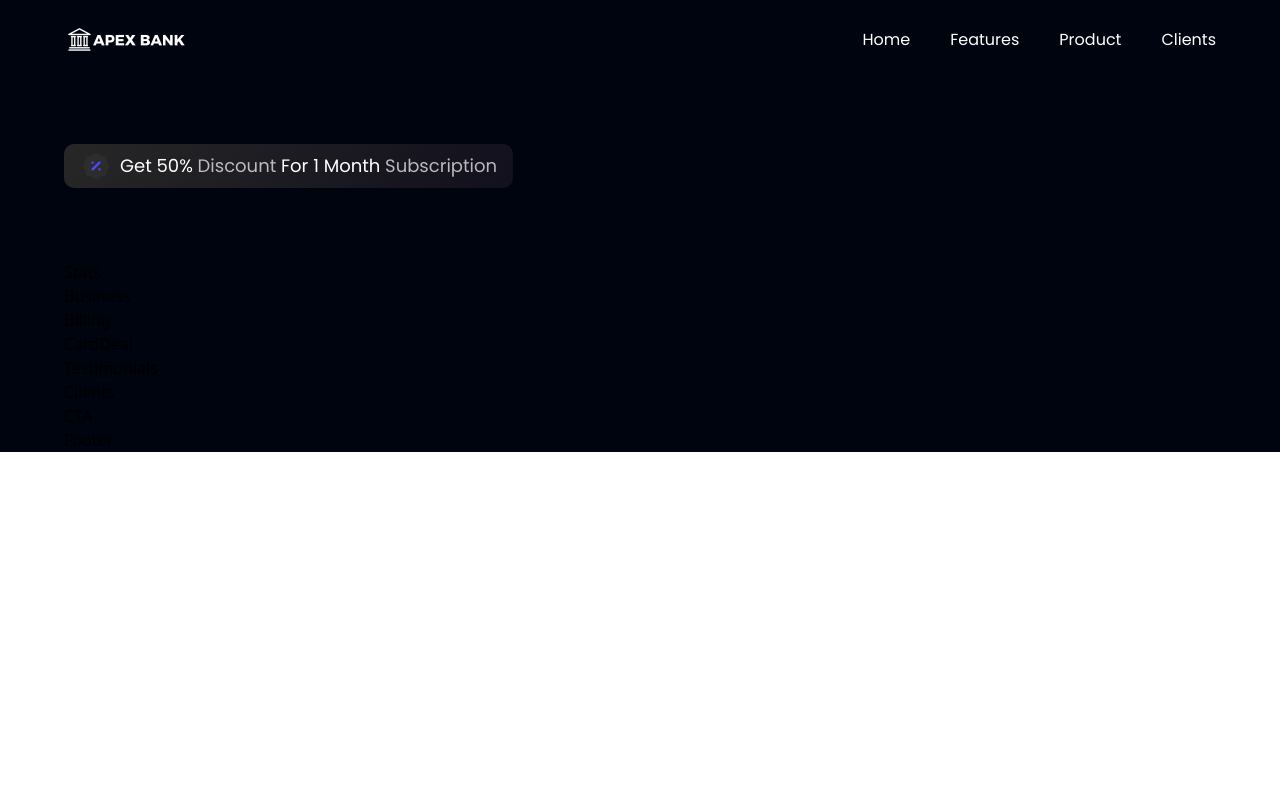
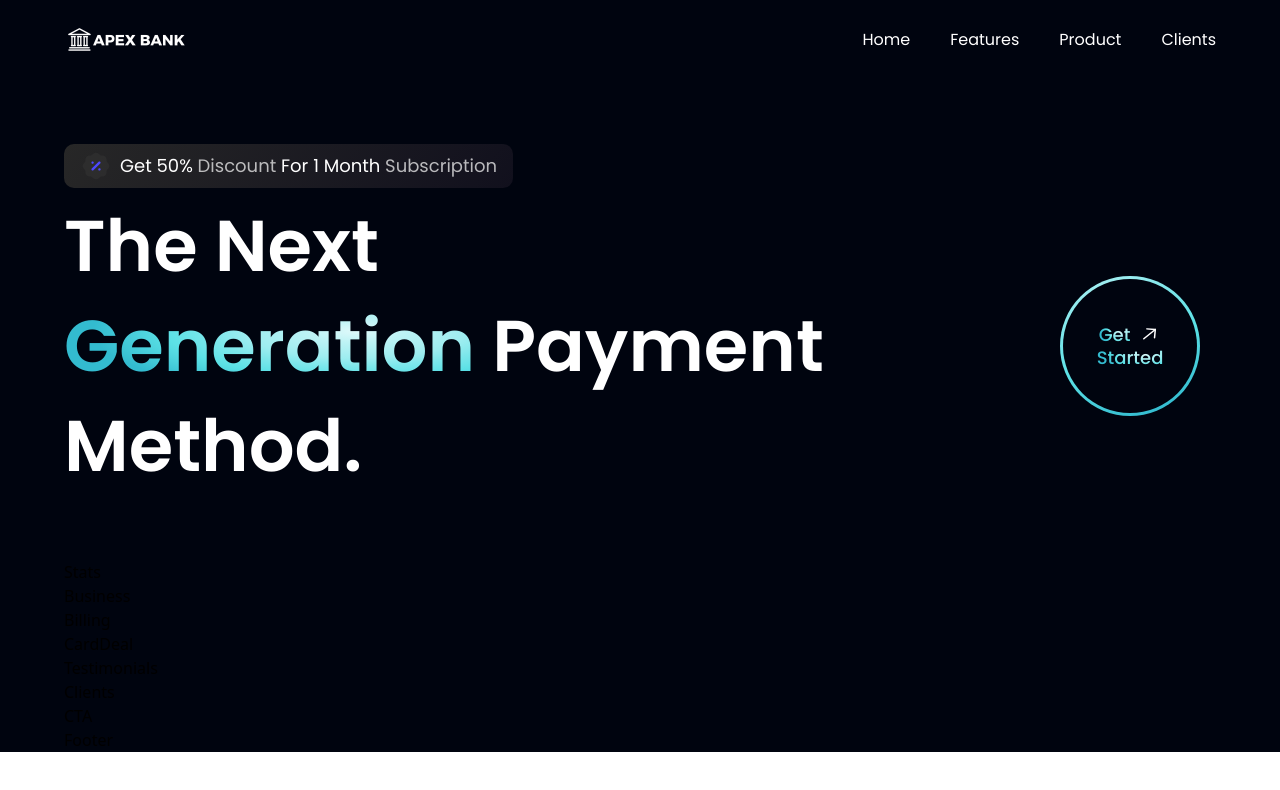
Before and after one commit to markohautala/modern_bank_app, a React (Vite) app in the folder modern_bank_app/: page / in a window 1280 px wide. Shown: the top 790 px of the page. Built offline with nearby package versions, Linux system fonts and the light colour scheme.

Commit message:
Add big-hero-text and add round get-started icon

```diff
--- a/modern_bank_app/src/components/GetStarted.jsx
+++ b/modern_bank_app/src/components/GetStarted.jsx
@@ -1,9 +1,20 @@
-import React from 'react'
+import styles from '../style'
+import { arrowUp } from '../assets'
 
-const GetStarted = () => {
-  return (
-    <div>GetStarted</div>
-  )
-}
+const GetStarted = () => (
+    <div className={`${styles.flexCenter} w-[140px] h-[140px] rounded-full bg-blue-gradient p-[3px] cursor-pointer`}>
+      <div className={`${styles.flexCenter} flex-col bg-primary w-[100%] h-[100%] rounded-full`}>
+        <div className={`${styles.flexStart} flex-row`}>
+          <p className='font-poppins font-medium text-[18px] leading-[23px] mr-2'>
+            <span className='text-gradient'>Get</span>
+          </p>
+          <img src={arrowUp} className='w-[23px] h-[23px] object-contain' alt="arrow-icon" />
+        </div>
+        <p className='font-poppins font-medium text-[18px] leading-[23px]'>
+            <span className='text-gradient'>Started</span>
+          </p>
+      </div>
+    </div>
+)
 
 export default GetStarted
--- a/modern_bank_app/src/components/Hero.jsx
+++ b/modern_bank_app/src/components/Hero.jsx
@@ -1,6 +1,7 @@
 import React from 'react'
 import styles from '../style'
 import { discount, robot } from '../assets'
+import GetStarted from './GetStarted'
 
 
 const Hero = () => {
@@ -16,6 +17,20 @@
             Subscription
           </p>
         </div>
+
+        <div className='flex flex-row justify-between items-center w-full'>
+          <h1 className='flex-1 font-poppins font-semibold ss:text-[72px] text-[52px] text-white ss:leading-[100px] leading-[75px]'>
+            The Next
+            <br className='sm:block hidden'/> {" "}
+            <span className='text-gradient'>Generation</span> {" "}
+            Payment Method.
+          </h1>
+
+          <div className='ss:flex hidden md:mr-4 mr-0'>
+            <GetStarted />
+          </div>
+
+        </div>
       </div>
 
     </section>
```
